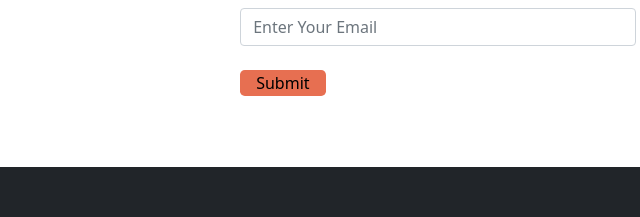
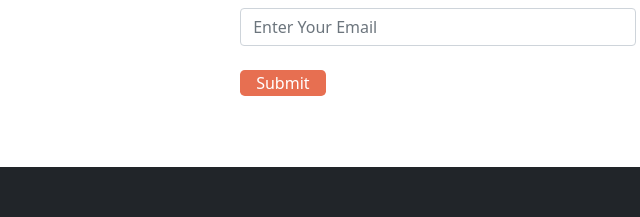
Before and after one commit to Ibrahim193084/honda-cbr, a plain HTML site: page index.html in a window 1280 px wide. Shown: the part 3443-3660 px from the top of the page, 202-842 px from the left. Drawn offline with nearby package versions, Linux system fonts and the light colour scheme.

Commit message:
adding last

```diff
--- a/index.html
+++ b/index.html
@@ -309,7 +309,7 @@
     <p>Get updates on sales, specials and more</p>
     <input class="form-control" type="email" placeholder="Enter Your Email">
     <br>
-    <button style="background-color:#E76F51" class="rounded-3 border-0 px-3">Submit</button>
+    <button style="background-color:#E76F51" class="rounded-3 border-0 px-3 text-white">Submit</button>
   </div>
   </section>
     <!-- main end -->
```
